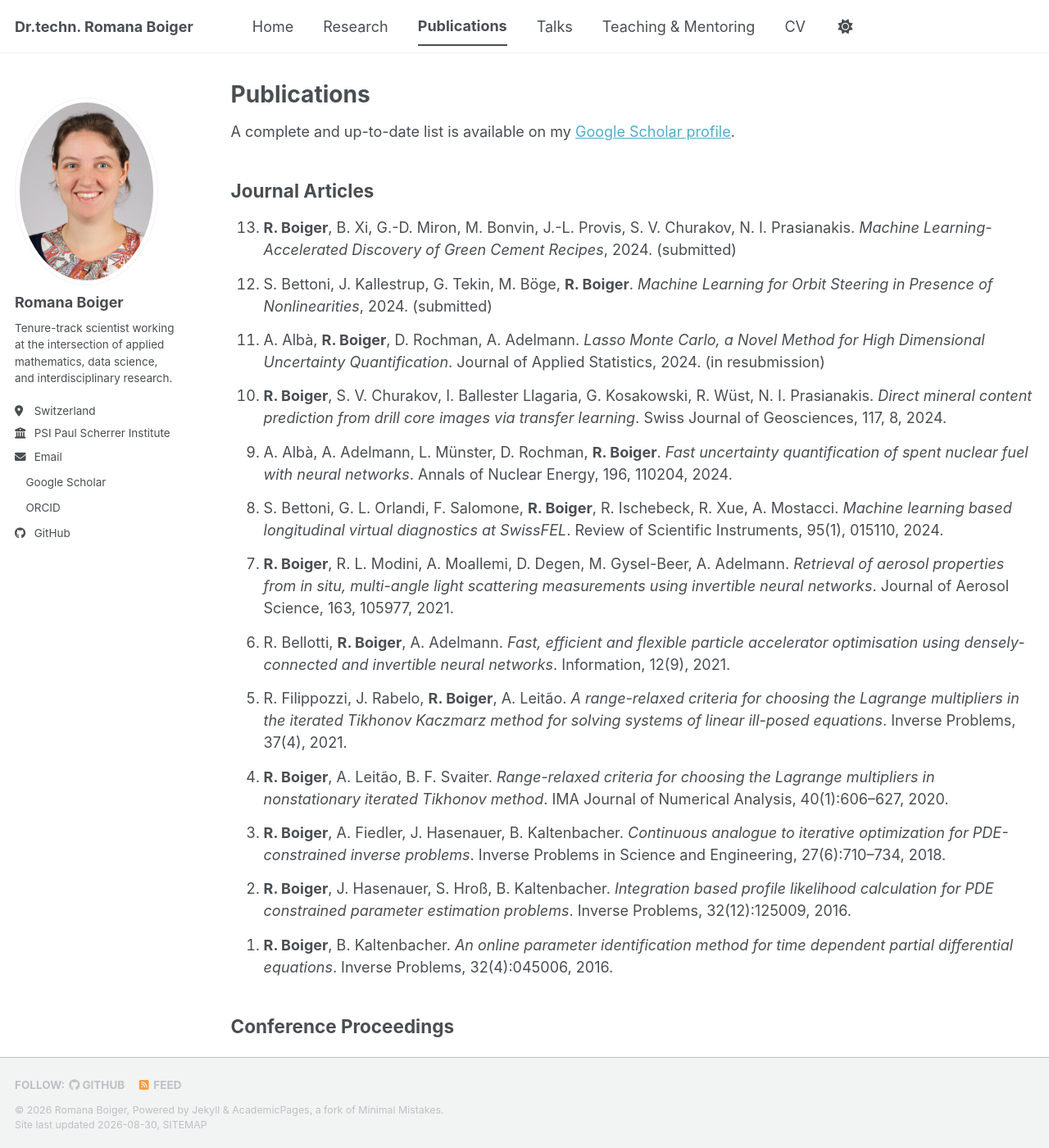
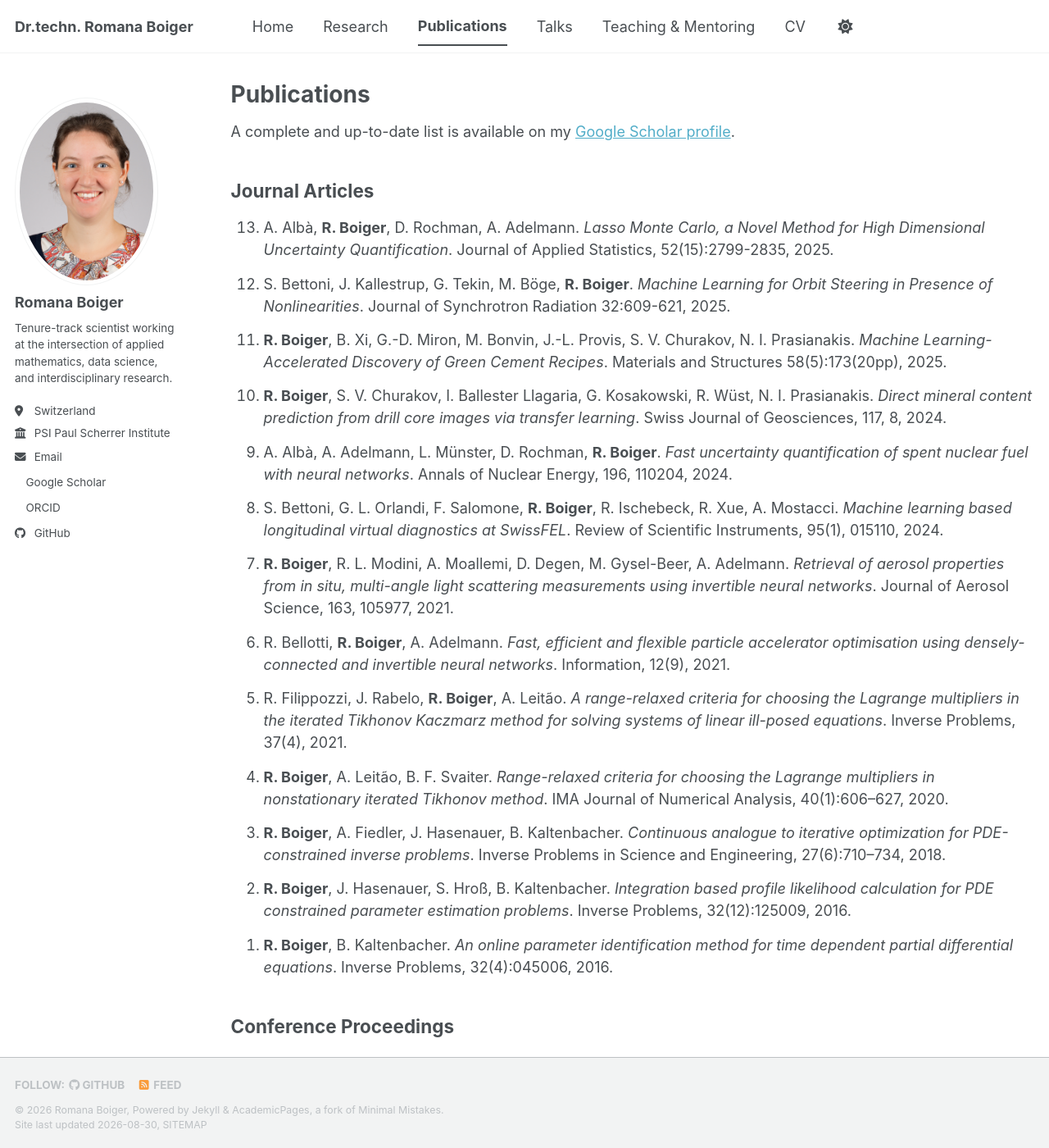
Before and after one commit to boigerr/boigerr.github.io, a Jekyll site: the page built from _pages/publications.html, in a window 1280 px wide and 1400 px high. Shown: the whole window at 82% size. Built offline with Jekyll 4.4.1, drawn with Linux system fonts in a browser that asks for light colours; a style sheet for code colours, icons or effects is not loaded; some of the changed text lies outside the part shown.

Commit message:
Update publication entries in publications.html

```diff
--- a/_pages/publications.html
+++ b/_pages/publications.html
@@ -17,19 +17,21 @@ A complete and up-to-date list is available on my
 <ol reversed class="publication-list">
 
   <li>
-    <b>R. Boiger</b>, B. Xi, G.-D. Miron, M. Bonvin, J.-L. Provis, S. V. Churakov, N. I. Prasianakis.
-    <i>Machine Learning-Accelerated Discovery of Green Cement Recipes</i>, 2024. (submitted)
+    A. Albà, <b>R. Boiger</b>, D. Rochman, A. Adelmann.
+    <i>Lasso Monte Carlo, a Novel Method for High Dimensional Uncertainty Quantification</i>.
+    Journal of Applied Statistics, 52(15):2799-2835, 2025.
   </li>
 
   <li>
     S. Bettoni, J. Kallestrup, G. Tekin, M. Böge, <b>R. Boiger</b>.
-    <i>Machine Learning for Orbit Steering in Presence of Nonlinearities</i>, 2024. (submitted)
+    <i>Machine Learning for Orbit Steering in Presence of Nonlinearities</i>.
+    Journal of Synchrotron Radiation 32:609-621, 2025.
   </li>
 
   <li>
-    A. Albà, <b>R. Boiger</b>, D. Rochman, A. Adelmann.
-    <i>Lasso Monte Carlo, a Novel Method for High Dimensional Uncertainty Quantification</i>.
-    Journal of Applied Statistics, 2024. (in resubmission)
+    <b>R. Boiger</b>, B. Xi, G.-D. Miron, M. Bonvin, J.-L. Provis, S. V. Churakov, N. I. Prasianakis.
+    <i>Machine Learning-Accelerated Discovery of Green Cement Recipes</i>.
+    Materials and Structures 58(5):173(20pp), 2025.
   </li>
 
   <li>
@@ -105,6 +107,18 @@ A complete and up-to-date list is available on my
 <ol reversed class="publication-list">
 
   <li>
+    <b>R. Boiger</b>, E. Fahrig, S. Saha, G. Kosakowski, N.I. Prasianakis, R. Wüst, J. Becker and S.V. Curakov.
+    <i>Machine-learning approach for mineralogy prediction from drill core images in clay-rich and adjacent formations</i>.
+    Mont Terri Technical Meeting Proceedings, 43rd Mont Terri Technical Meeting, 29-30 April 2026.
+  </li>
+
+  <li>
+    <b>R. Boiger</b>, S.V. Churakov, G. Kosakowski, R. Wüst and N.I. Prasianakis.
+    <i>Automated Mineralogy and Effective Diffusivity Prediction from Drill Core Images Using Computer Vision and Deep Learning</i>.
+    Publisher: European Association of Geoscientists & Engineers, Conference Proceedings Sixth EAGE Borehole Geology Workshop, Sep 2025, Volume 2025, p.1 - 4
+  </li>
+
+  <li>
     S. Bettoni, J. Kallestrup, M. Böge, <b>R. Boiger</b>.
     <i>Machine learning for orbit steering in synchrotrons</i>.
     15th International Particle Accelerator Conference Proceedings (JACoW), 2024.
```
